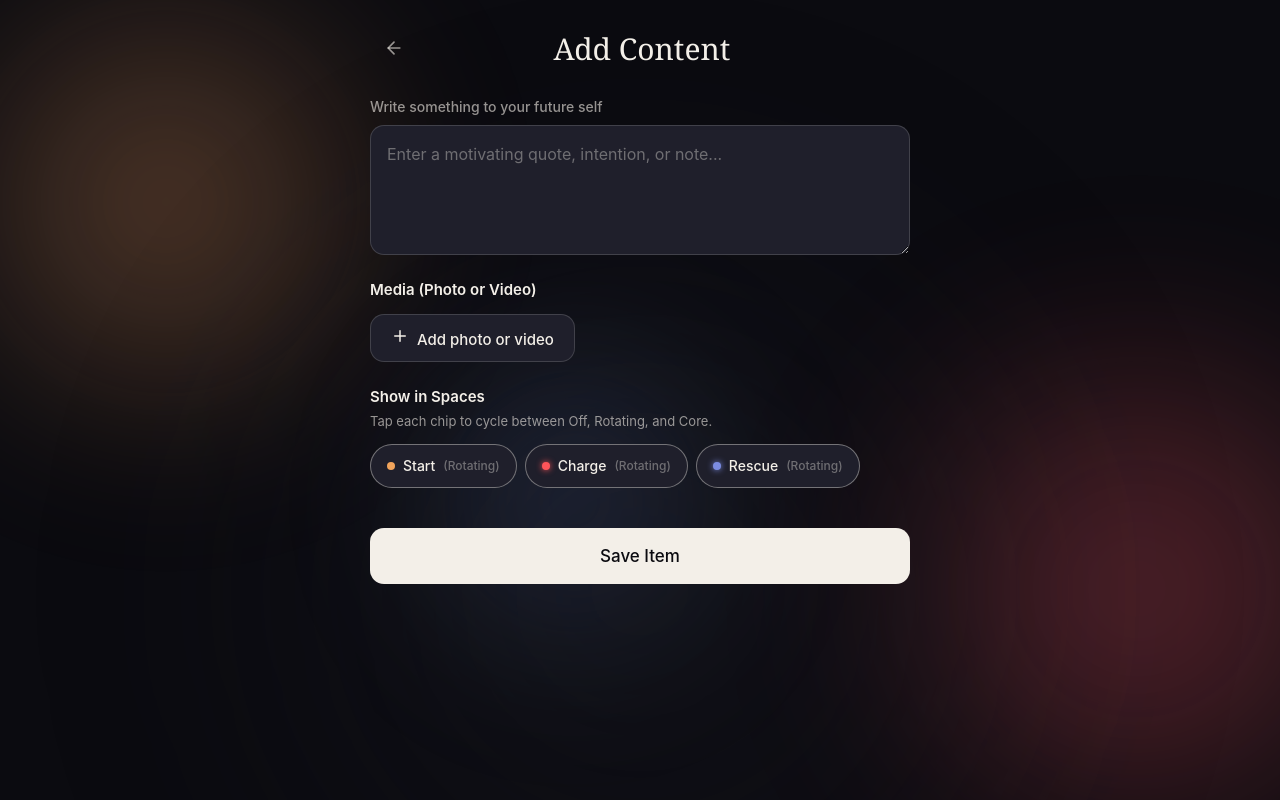
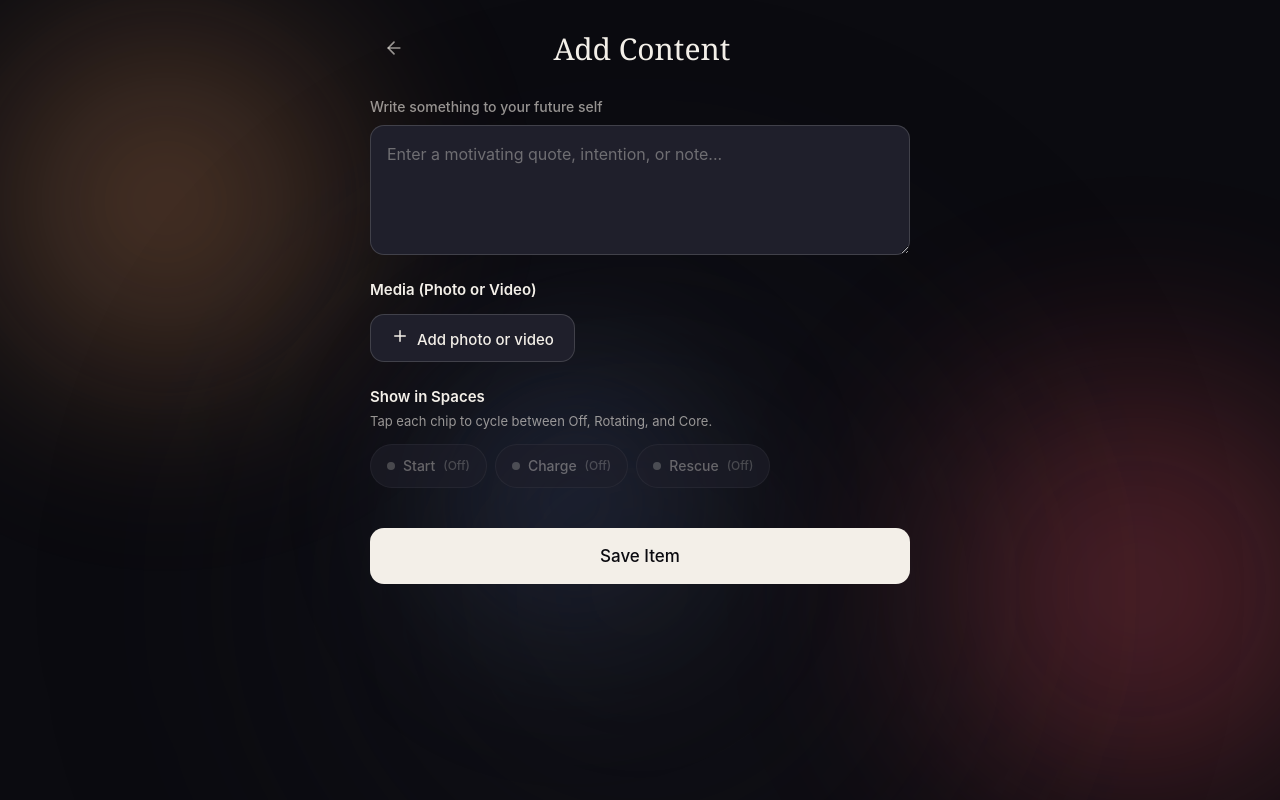
Before and after one commit to javassar/ember, a React (Vite) app: page /library/new in a window 1280 px wide. Built offline with nearby package versions, Linux system fonts and the light colour scheme.

Commit message:
Default newly added items to unassigned (off) across all spaces

```diff
--- a/src/screens/ItemEditScreen.tsx
+++ b/src/screens/ItemEditScreen.tsx
@@ -54,9 +54,9 @@ export const ItemEditScreen: React.FC = () => {
   // Form State
   const [text, setText] = useState<string>('');
   const [modes, setModes] = useState<Record<Mode, Membership>>({
-    start: 'rotating',
-    charge: 'rotating',
-    rescue: 'rotating',
+    start: 'off',
+    charge: 'off',
+    rescue: 'off',
   });
   const [selectedFiles, setSelectedFiles] = useState<SelectedFilePreview[]>([]);
   const [existingItem, setExistingItem] = useState<Item | null>(null);
```
Also changed, not shown: 1 other file (tests, documents, lock files or other folders).
